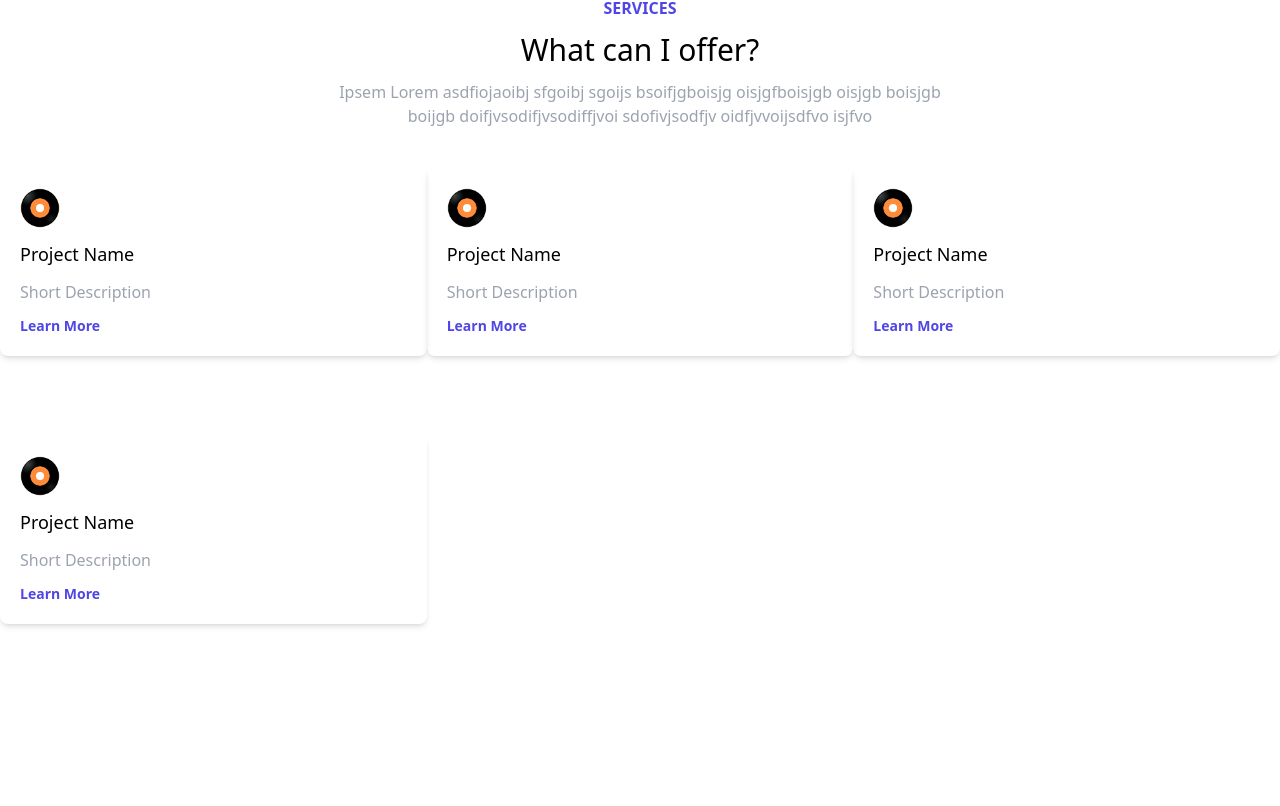
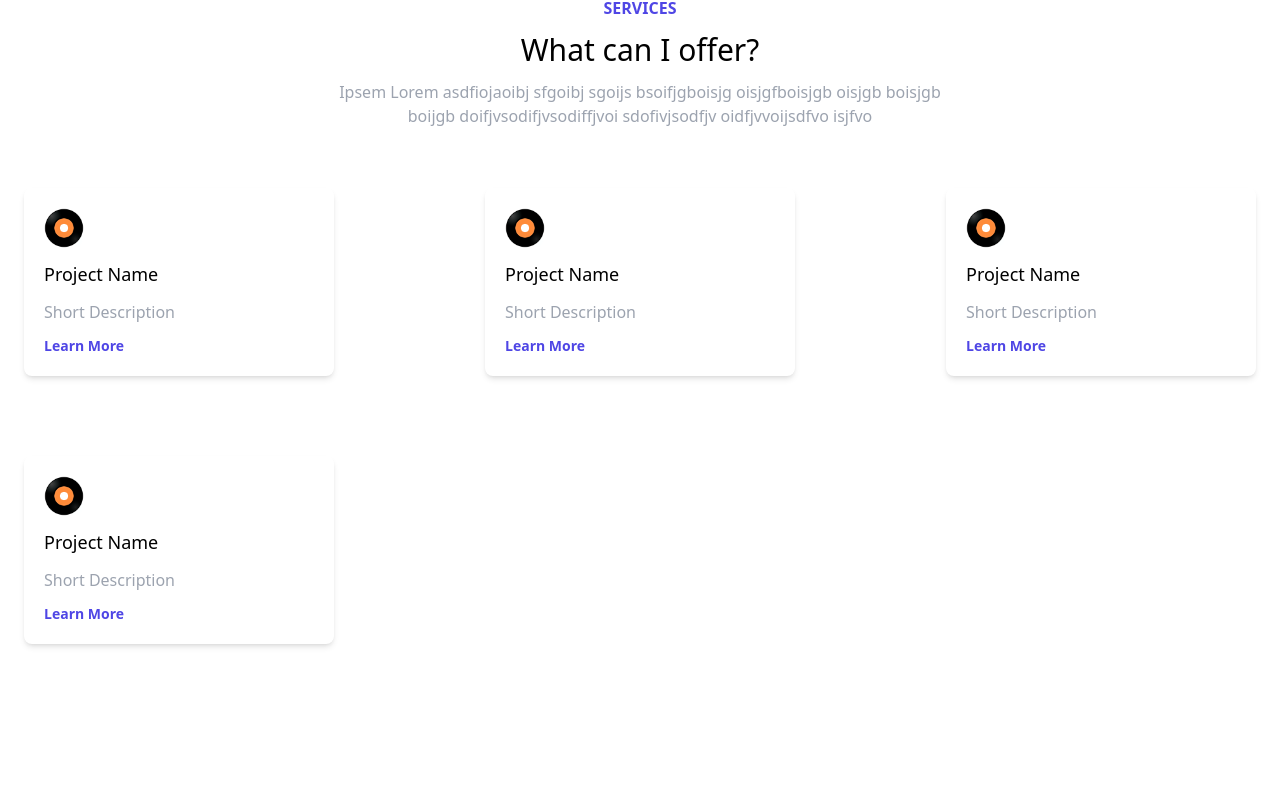
Before and after one commit to ericksong91/ericksong91.github.io, a React (Create React App) app in the folder client/: page / in a window 1280 px wide. Shown: the part 1734-2540 px from the top of the page. Built offline with nearby package versions, Linux system fonts and the light colour scheme.

Commit message:
Messing around with dark mode

```diff
--- a/client/src/cards/ProjectCard.js
+++ b/client/src/cards/ProjectCard.js
@@ -6,7 +6,7 @@ function ProjectCard() {
     // const description = "Short Description";
 
   return (
-    <div id="project-card" className="w-full md:w-5/12 lg:w-1/5 lg:4/12 shadow-md rounded-lg p-5 my-3 md:my-10 m-1 flex flex-row justify-center">
+    <div id="project-card" className="w-full md:w-5/12 lg:w-1/5 lg:4/12 shadow-lg rounded-lg p-5 my-3 md:my-10 m-1 flex flex-row justify-center dark:bg-indigo-900">
         <img src={icon} alt="project"/>
     </div>
   )
--- a/client/src/cards/ServiceCard.js
+++ b/client/src/cards/ServiceCard.js
@@ -6,7 +6,7 @@ function ServiceCard() {
     const description = "Short Description";
 
   return (
-    <div id="service-card" className="w-full md:w-4/12 shadow-md rounded-lg p-5 my-3 md:my-10 flex flex-col gap-3">
+    <div id="service-card" className="w-full cursor-pointer shadow-md rounded-lg p-5 my-3 md:my-10 md:mx-1 md:w-3/12 flex flex-col gap-3 dark:bg-indigo-900">
         <img src={icon} alt={serviceName} className="w-10"/>
         <h1 className="font-medium text-lg dark:text-white">{serviceName}</h1>
         <p className="text-gray-400 dark:text-white">{description}</p>
--- a/client/src/pages/Services.js
+++ b/client/src/pages/Services.js
@@ -12,7 +12,7 @@ function Services() {
                     oisjgb boisjgb boijgb doifjvsodifjvsodiffjvoi sdofivjsodfjv oidfjvvoijsdfvo isjfvo
                 </p>
             </div>
-            <div id="service-cards" className="p-5 sm:p-0 flex flex-wrap justify-between">
+            <div id="service-cards" className="p-5 flex flex-wrap md:flex-row justify-between">
                 <ServiceCard />
                 <ServiceCard />
                 <ServiceCard />
```
